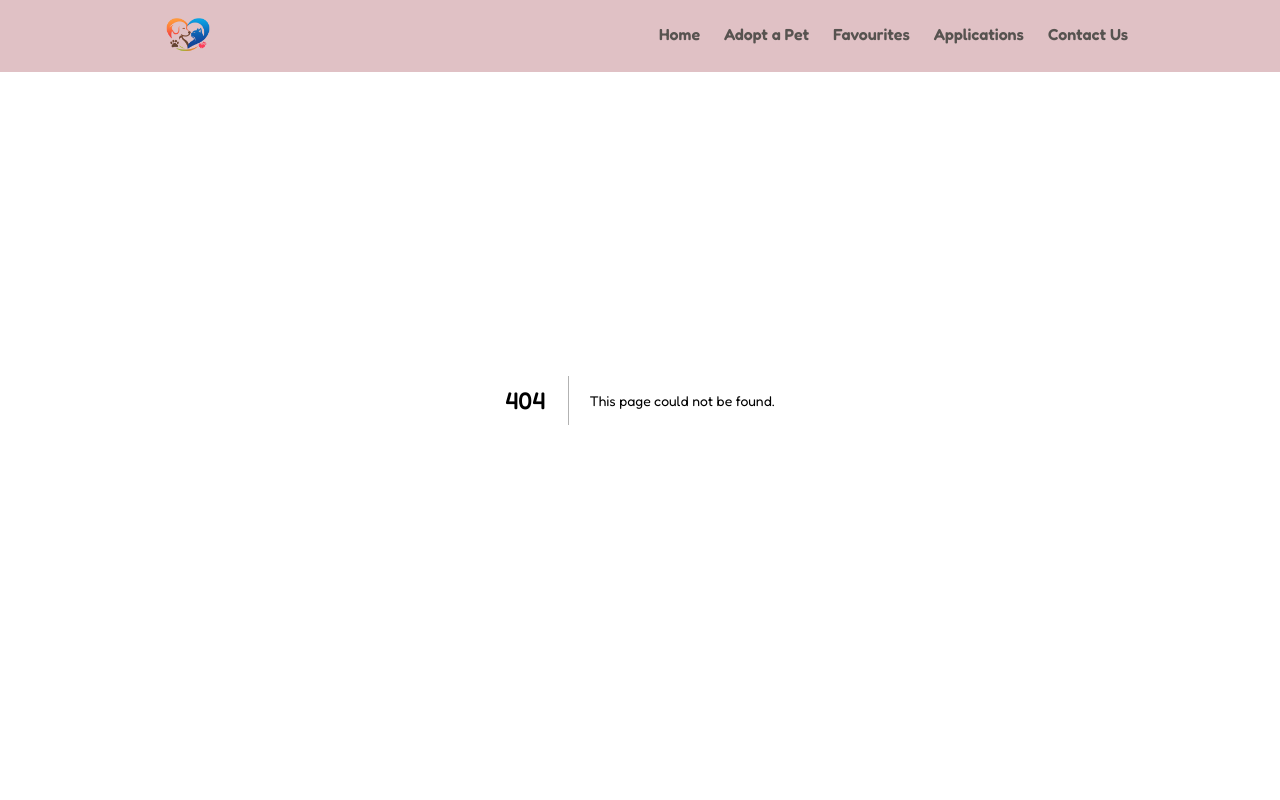
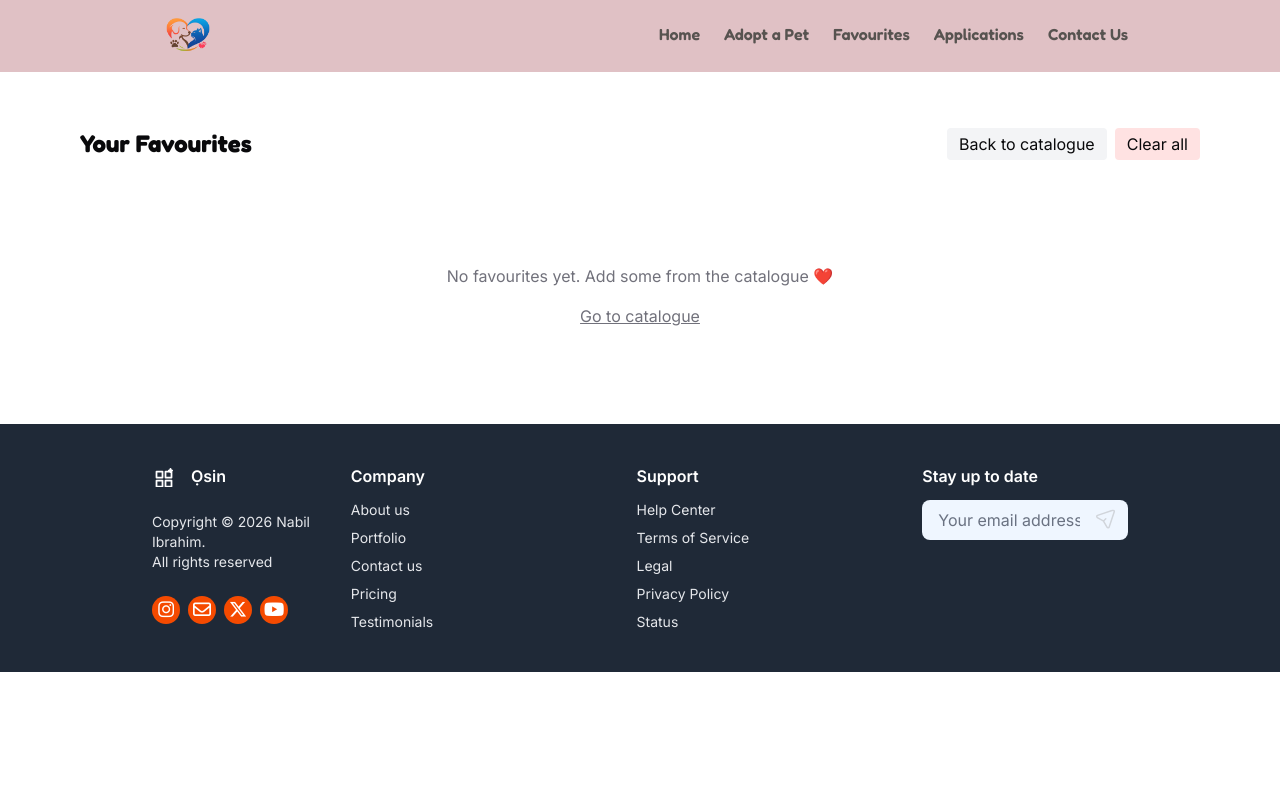
Before and after one commit to aibrahimnabil19/Osin, a Next.js app: page /favourites in a window 1280 px wide. Before the commit this address had no page. Shown: the top 800 px of the page. Built offline with nearby package versions, Linux system fonts and the light colour scheme.

Commit message:
feat: implement favourites functionality with FavoriteButton and FavouritesPage components

```diff
--- /dev/null
+++ b/src/app/favourites/page.jsx
@@ -0,0 +1,48 @@
+// app/favourites/page.jsx
+"use client";
+import React from "react";
+import PetCollections from "@/components/PetCollections";
+import useFavorites from "@/utils/useFavorites";
+import pets from "@/data"; // adjust path if needed
+import Link from "next/link";
+
+const FavouritesPage = () => {
+  const { favourites, clearAll } = useFavorites();
+
+  const favouritePets = favourites
+    .map((id) => pets.find((p) => String(p.id) === String(id)))
+    .filter(Boolean);
+
+  return (
+    <main className="pt-32 max-w-6xl mx-auto p-4">
+      <div className="flex items-center justify-between mb-6">
+        <h1 className="text-2xl font-bold">Your Favourites</h1>
+        <div className="flex gap-2">
+          <Link href="/" className="px-3 py-1 rounded bg-gray-100">Back to catalogue</Link>
+          <button
+            onClick={clearAll}
+            className="px-3 py-1 rounded bg-red-100 hover:bg-red-200"
+            disabled={favourites.length === 0}
+          >
+            Clear all
+          </button>
+        </div>
+      </div>
+
+      {!favouritePets.length ? (
+        <div className="text-center py-20 text-muted-foreground">
+          <p className="mb-4">No favourites yet. Add some from the catalogue ❤️</p>
+          <Link href="/" className="underline">Go to catalogue</Link>
+        </div>
+      ) : (
+        <div className="grid gap-6 sm:grid-cols-2 lg:grid-cols-3">
+          {favouritePets.map((pet) => (
+            <PetCollections pets={pet} key={pet.id} />
+          ))}
+        </div>
+      )}
+    </main>
+  );
+};
+
+export default FavouritesPage;
--- /dev/null
+++ b/src/components/FavoriteButton.jsx
@@ -0,0 +1,27 @@
+// components/FavoriteButton.jsx
+"use client";
+import React from "react";
+import useFavorites from "@/utils/useFavorites";
+
+const FavoriteButton = ({ petId, className = "" }) => {
+  const { isFavourite, toggle } = useFavorites();
+  const fav = isFavourite(petId);
+
+  return (
+    <button
+      aria-pressed={fav}
+      title={fav ? "Remove from favourites" : "Add to favourites"}
+      onClick={(e) => {
+        e.stopPropagation();
+        e.preventDefault();
+        toggle(petId);
+      }}
+      className={`inline-flex items-center justify-center rounded-full p-2 shadow-sm ${className}`}
+    >
+      {/* simple emoji heart, swap for an icon if you prefer */}
+      <span style={{ fontSize: 18 }}>{fav ? "❤️" : "🤍"}</span>
+    </button>
+  );
+};
+
+export default FavoriteButton;
--- a/src/components/Header.jsx
+++ b/src/components/Header.jsx
@@ -78,7 +78,7 @@ const Header = () => {
           <nav className="bg-white w-[90vw] max-w-sm mx-auto rounded-xl shadow-lg border border-[#e6d0d4] py-4 flex flex-col items-center gap-2 font-semibold text-[#575350]">
             <Link href="/" onClick={() => setMenuOpen(false)} className="w-full text-center py-2">Home</Link>
             <Link href="/pets" onClick={() => setMenuOpen(false)} className="w-full text-center py-2">Adopt a Pet</Link>
-            <Link href="/catalogue" onClick={() => setMenuOpen(false)} className="w-full text-center py-2">Favourites</Link>
+            <Link href="/favourites" onClick={() => setMenuOpen(false)} className="w-full text-center py-2">Favourites</Link>
             <Link href="/about" onClick={() => setMenuOpen(false)} className="w-full text-center py-2">Applications</Link>
             <Link href="/contact" onClick={() => setMenuOpen(false)} className="w-full text-center py-2">Contact Us</Link>
           </nav>
--- a/src/components/PetCollections.jsx
+++ b/src/components/PetCollections.jsx
@@ -1,5 +1,8 @@
-import { Badge } from "@/components/ui/badge"
-import { Button } from "@/components/ui/button"
+// components/PetCollections.jsx
+"use client";
+import React from "react";
+import { Badge } from "@/components/ui/badge";
+import { Button } from "@/components/ui/button";
 import {
   Card,
   CardAction,
@@ -7,20 +10,23 @@ import {
   CardFooter,
   CardHeader,
   CardTitle,
-} from "@/components/ui/card"
-import Image from "next/image"
-import Link from "next/link"
-// import pets from "@/data"
+} from "@/components/ui/card";
+import Image from "next/image";
+import Link from "next/link";
+import FavoriteButton from "@/components/FavoriteButton";
 
-const PetCollections = ({ pets }) =>{
-  // console.log(pets.title)
-  // const { title, description, breed, image } = pets
-  const { id, title, description, breed, image } = pets
-  console.log(image)
-//const PetCollections = ({ title, description, image, breed }) =>{
+const PetCollections = ({ pets }) => {
+  // your data uses 'name' in the data file; fall back to title for compatibility
+  const { id, name, title, description, breed, image } = pets;
+  const displayTitle = title || name || "Unnamed";
+
   return (
     <Card className="relative mx-auto w-full max-w-sm pt-0">
-      <div className="absolute inset-0 z-30 aspect-video "/>
+      <div className="absolute right-3 top-3 z-40">
+        <FavoriteButton petId={id} />
+      </div>
+
+      <div className="absolute inset-0 z-30 aspect-video" />
       <Image
         src={image}
         alt={description}
@@ -32,10 +38,8 @@ const PetCollections = ({ pets }) =>{
         <CardAction>
           <Badge variant="secondary">{breed}</Badge>
         </CardAction>
-        <CardTitle>{title}</CardTitle>
-        <CardDescription>
-          {description}
-        </CardDescription>
+        <CardTitle>{displayTitle}</CardTitle>
+        <CardDescription>{description}</CardDescription>
       </CardHeader>
       <CardFooter>
         <Link className="w-full" href={`/petCard/${id}`}>
@@ -45,7 +49,7 @@ const PetCollections = ({ pets }) =>{
         </Link>
       </CardFooter>
     </Card>
+  );
+};
 
-  )
-}
-export default PetCollections
+export default PetCollections;
--- /dev/null
+++ b/src/utils/useFavorites.js
@@ -0,0 +1,40 @@
+// utils/useFavorites.js
+"use client";
+import { useEffect, useState } from "react";
+
+const STORAGE_KEY = "favouritePets:v1";
+
+export default function useFavorites() {
+  const [favourites, setFavourites] = useState(() => {
+    try {
+      const raw = typeof window !== "undefined" && localStorage.getItem(STORAGE_KEY);
+      return raw ? JSON.parse(raw) : [];
+    } catch {
+      return [];
+    }
+  });
+
+  useEffect(() => {
+    try {
+      localStorage.setItem(STORAGE_KEY, JSON.stringify(favourites));
+    } catch {}
+  }, [favourites]);
+
+  const add = (id) => {
+    setFavourites((prev) => (prev.includes(id) ? prev : [...prev, id]));
+  };
+
+  const remove = (id) => {
+    setFavourites((prev) => prev.filter((x) => x !== id));
+  };
+
+  const toggle = (id) => {
+    setFavourites((prev) => (prev.includes(id) ? prev.filter((x) => x !== id) : [...prev, id]));
+  };
+
+  const isFavourite = (id) => favourites.includes(id);
+
+  const clearAll = () => setFavourites([]);
+
+  return { favourites, add, remove, toggle, isFavourite, clearAll };
+}
```
